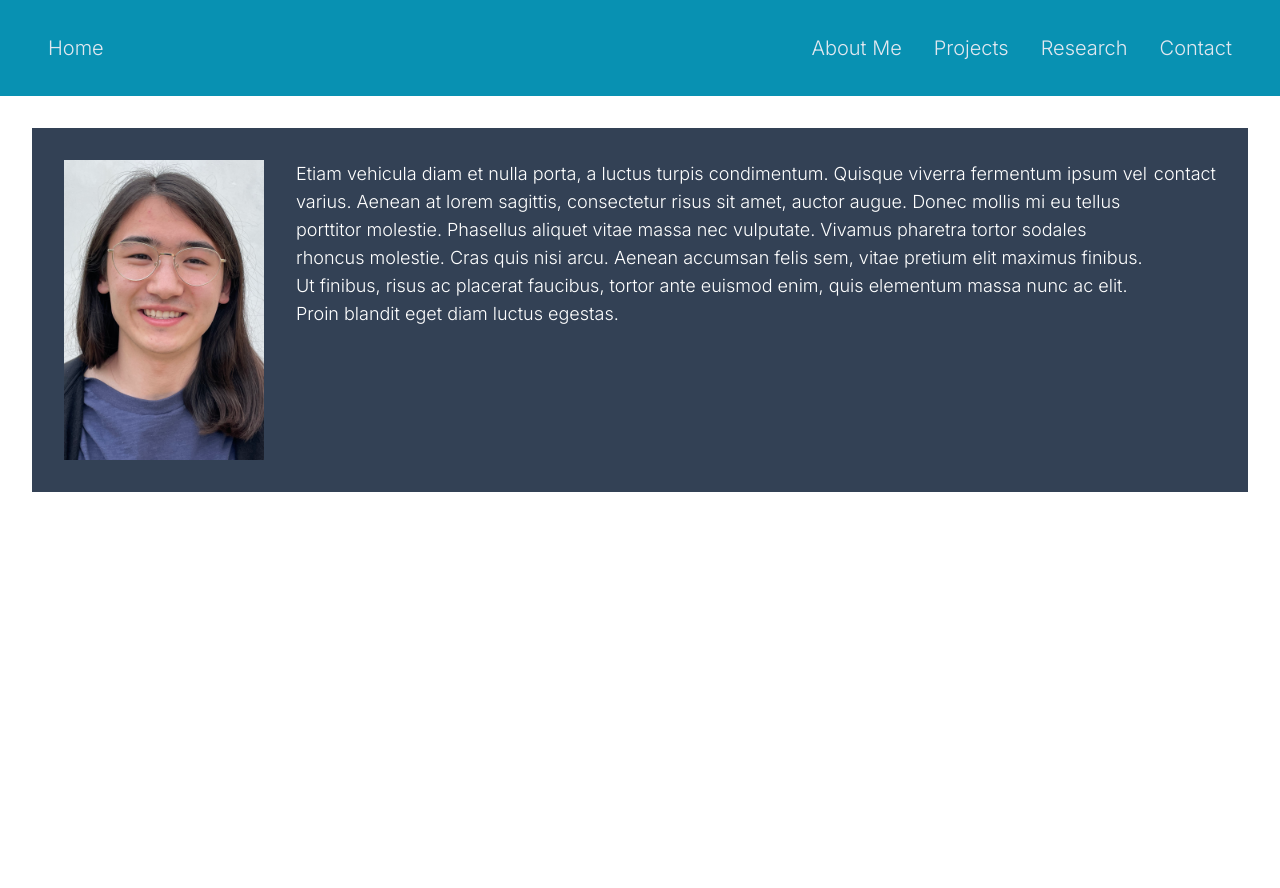
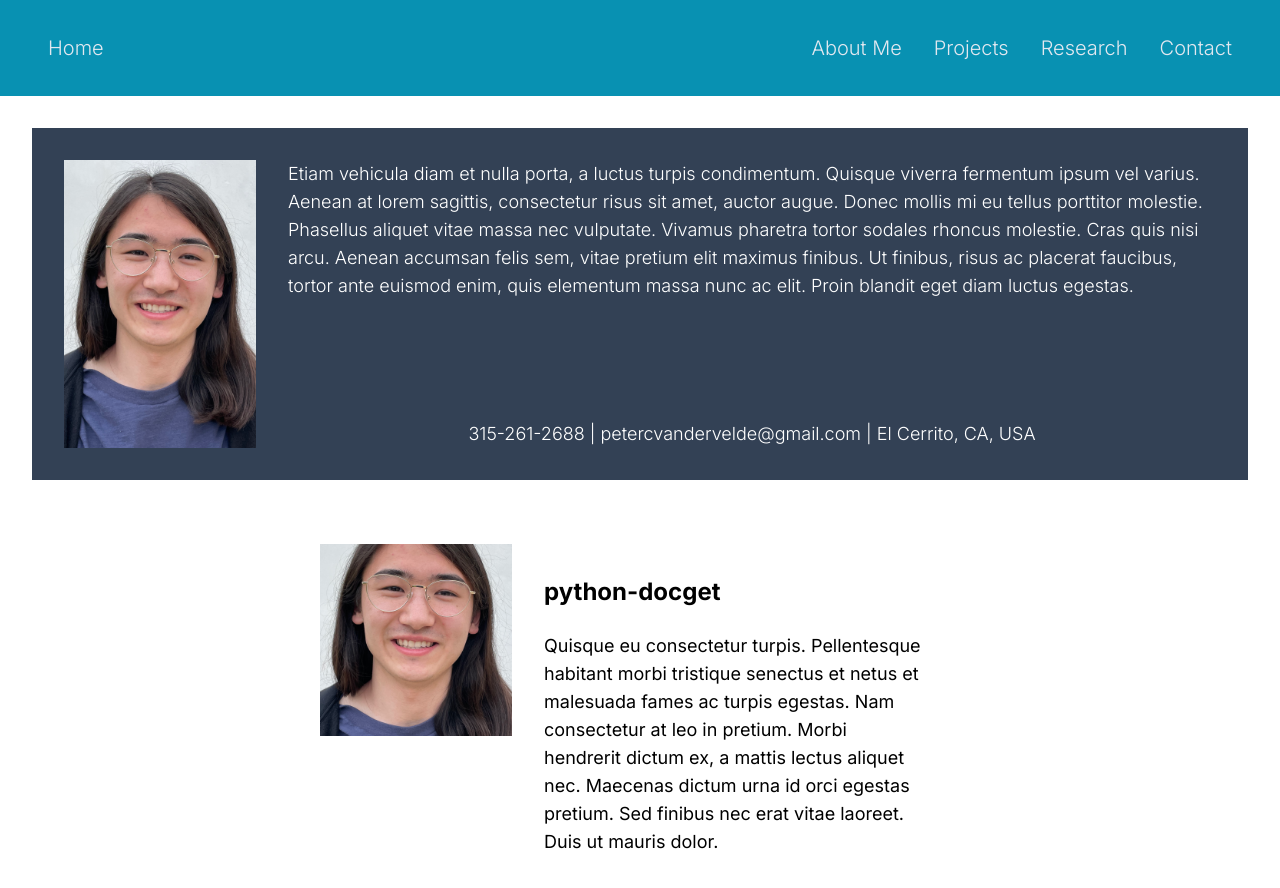
Before and after one commit to r0ckwav3/r0ckwav3.github.io, a Next.js app: page / in a window 1280 px wide. Shown: the top 888 px of the page. Before the commit the page ends 800 px from the top, so only its background shows below. Built offline with nearby package versions, Linux system fonts and the light colour scheme.

Commit message:
more work on home page

```diff
--- /dev/null
+++ b/app/data/contact.json
@@ -0,0 +1,16 @@
+{
+  "methods": [
+    {
+      "name": "Mobile Phone",
+      "address": "315-261-2688"
+    },
+    {
+      "name": "Email",
+      "address": "petercvandervelde@gmail.com"
+    },
+    {
+      "name": "City",
+      "address": "El Cerrito, CA, USA"
+    }
+  ]
+}
--- /dev/null
+++ b/app/data/projects.json
@@ -0,0 +1,16 @@
+{
+  "projects": [
+    {
+      "title": "python-docget",
+      "image": {
+        "src": "/headshot.png",
+        "alt": "placeholder image"
+      },
+      "short_desc": "Quisque eu consectetur turpis. Pellentesque habitant morbi tristique senectus et netus et malesuada fames ac turpis egestas. Nam consectetur at leo in pretium. Morbi hendrerit dictum ex, a mattis lectus aliquet nec. Maecenas dictum urna id orci egestas pretium. Sed finibus nec erat vitae laoreet. Duis ut mauris dolor.",
+      "long_desc": "Quisque eu consectetur turpis. Pellentesque habitant morbi tristique senectus et netus et malesuada fames ac turpis egestas. Nam consectetur at leo in pretium. Morbi hendrerit dictum ex, a mattis lectus aliquet nec. Maecenas dictum urna id orci egestas pretium. Sed finibus nec erat vitae laoreet. Duis ut mauris dolor.",
+      "links": [
+        {"name": "github", "url": "https://github.com/r0ckwav3/python-docget"}
+      ]
+    }
+  ]
+}
--- a/app/page.tsx
+++ b/app/page.tsx
@@ -1,27 +1,74 @@
 import Image from "next/image";
 import aboutjson from "@/app/data/about.json";
+import contactjson from "@/app/data/contact.json";
+import projectsjson from "@/app/data/projects.json";
 
 export default function Home() {
   return (
-    <HomeBanner />
+    <div>
+      <HomeBanner />
+      <ProjectSummaries />
+    </div>
   );
 }
 
 function HomeBanner() {
+  const contact_text = contactjson.methods.map((e) => e.address).join(" | ");
+
   return (
     <div className="flex flex-row m-8 p-8 bg-slate-700">
-      <div className="flex-none mr-8">
+      <div className="w-48 h-72 relative flex-none mr-8">
         <Image
+          style={{ objectFit: "cover" }}
           src={aboutjson.image.src}
           alt={aboutjson.image.alt}
-          width={200}
-          height={300}
+          fill
         />
-      </div >
-      <div className="flex place-content-between text-lg text-white font-light">
+      </div>
+      <div className="flex flex-col place-content-between text-lg text-white font-light">
         <div> {aboutjson.short_about} </div>
-        <div> contact </div>
+        <div className="text-center"> {contact_text} </div>
       </div>
-    </div >
-  )
+    </div>
+  );
 }
+
+type Project = {
+  title: string;
+  image: { src: string; alt: string };
+  short_desc: string;
+  long_desc: string;
+  links: Array<{ name: string; url: string }>;
+};
+
+function ProjectSummaries() {
+  return (
+    <div className="flex flex-col items-center">
+      {projectsjson.projects.map((proj, i) => (
+        <ProjectSummary project={proj} key={proj.title} />
+      ))}
+    </div>
+  );
+}
+
+function ProjectSummary({ project }: Readonly<{ project: Project }>) {
+  return (
+    <div className="flex flex-row w-1/2 m-8">
+      <div className="w-48 h-48 relative flex-none">
+        <Image
+          style={{ objectFit: "cover" }}
+          src={project.image.src}
+          alt={project.image.alt}
+          fill
+        />
+      </div>
+      <div className="m-8">
+        <div className="text-black text-2xl font-bold">
+          <a href={project.links[0].url}>{project.title}</a>
+        </div>
+        <br />
+        <div className="text-lg">{project.short_desc}</div>
+      </div>
+    </div>
+  );
+}
```
